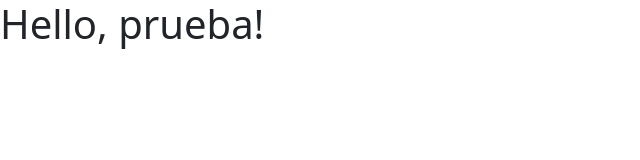
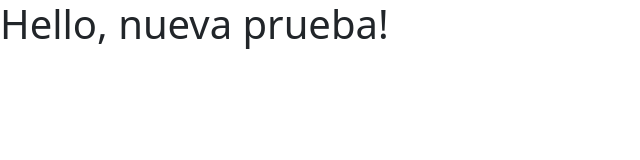
Before and after one commit to Raulsalvatestebaranz/code-space-induction-test, a plain HTML site: page index.html in a window 1280 px wide. Shown: the whole page, without its empty margins (0-640 px from the left). Drawn offline with nearby package versions, Linux system fonts and the light colour scheme.

```diff
--- a/index.html
+++ b/index.html
@@ -7,7 +7,7 @@
     <link href="https://cdn.jsdelivr.net/npm/bootstrap@5.2.3/dist/css/bootstrap.min.css" rel="stylesheet" integrity="sha384-rbsA2VBKQhggwzxH7pPCaAqO46MgnOM80zW1RWuH61DGLwZJEdK2Kadq2F9CUG65" crossorigin="anonymous">
   </head>
   <body>
-    <h1>Hello, prueba!</h1>
+    <h1>Hello, nueva prueba!</h1>
 
 
 	  <!-- Popper (positioning) and Bootstrap JS for dropdowns / modals.
```
